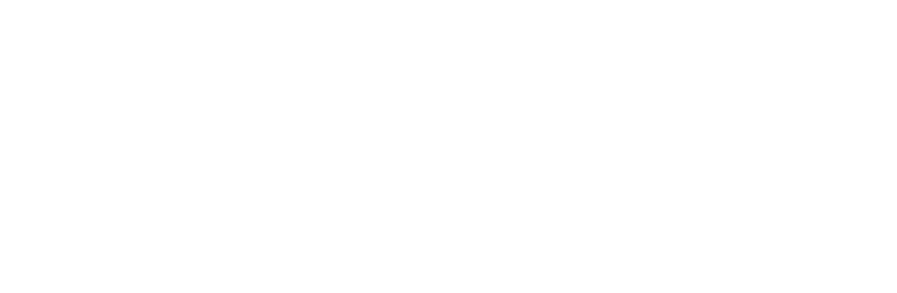
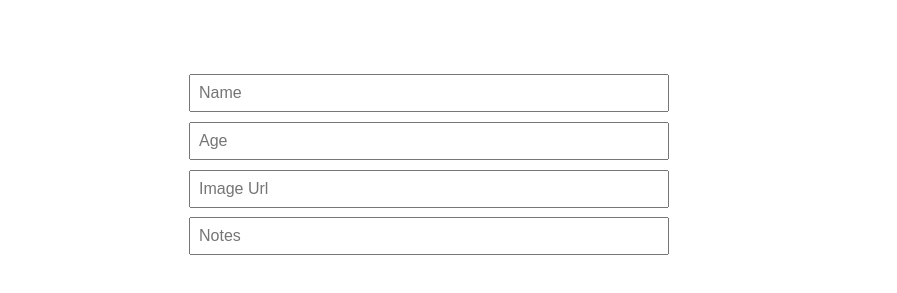
Before and after one commit to rajnidua/List-using-React-Typescript, a React (Create React App) app: page / in a window 1280 px wide. Shown: the part 195-488 px from the top of the page, without its empty margins (211-1108 px from the left). Built offline with nearby package versions, Linux system fonts and the light colour scheme.

Commit message:
add notes textboxes added

```diff
--- a/src/App.tsx
+++ b/src/App.tsx
@@ -2,6 +2,7 @@
 import logo from "./logo.svg";
 import "./App.css";
 import List from "./components/List";
+import ADDToList from "./components/AddToList";
 
 export interface IState {
   people: {
@@ -22,6 +23,7 @@
     <div className="App">
       <h1>You are invited to the party</h1>
       <List people={people} />
+      <ADDToList />
     </div>
   );
 }
--- /dev/null
+++ b/src/components/AddToList.tsx
@@ -0,0 +1,14 @@
+import React from "react";
+
+const AddToList = () => {
+  return (
+    <div className="AddToList">
+      <input type="text" placeholder="Name" className="AddToList-input" />
+      <input type="text" placeholder="Age" className="AddToList-input" />
+      <input type="text" placeholder="Image Url" className="AddToList-input" />
+      <input type="text" placeholder="Notes" className="AddToList-input" />
+    </div>
+  );
+};
+
+export default AddToList;
--- a/src/components/List.tsx
+++ b/src/components/List.tsx
@@ -10,7 +10,7 @@
       return (
         <li className="List">
           <div className="List-header">
-            <img className="List-img" src={person.img} />
+            <img className="List-img" src={person.img} alt="" />
             <h2>{person.name}</h2>
           </div>
           <p>{person.age} years old</p>
```
